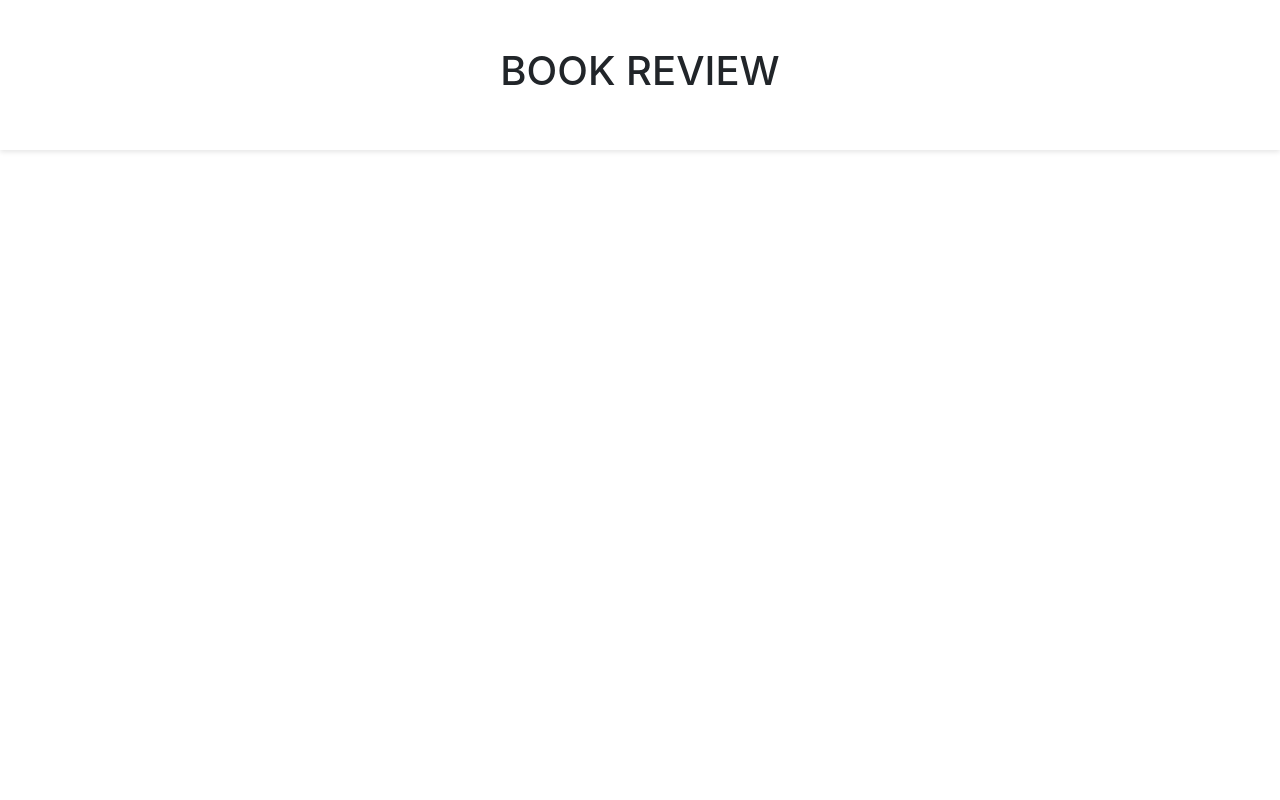
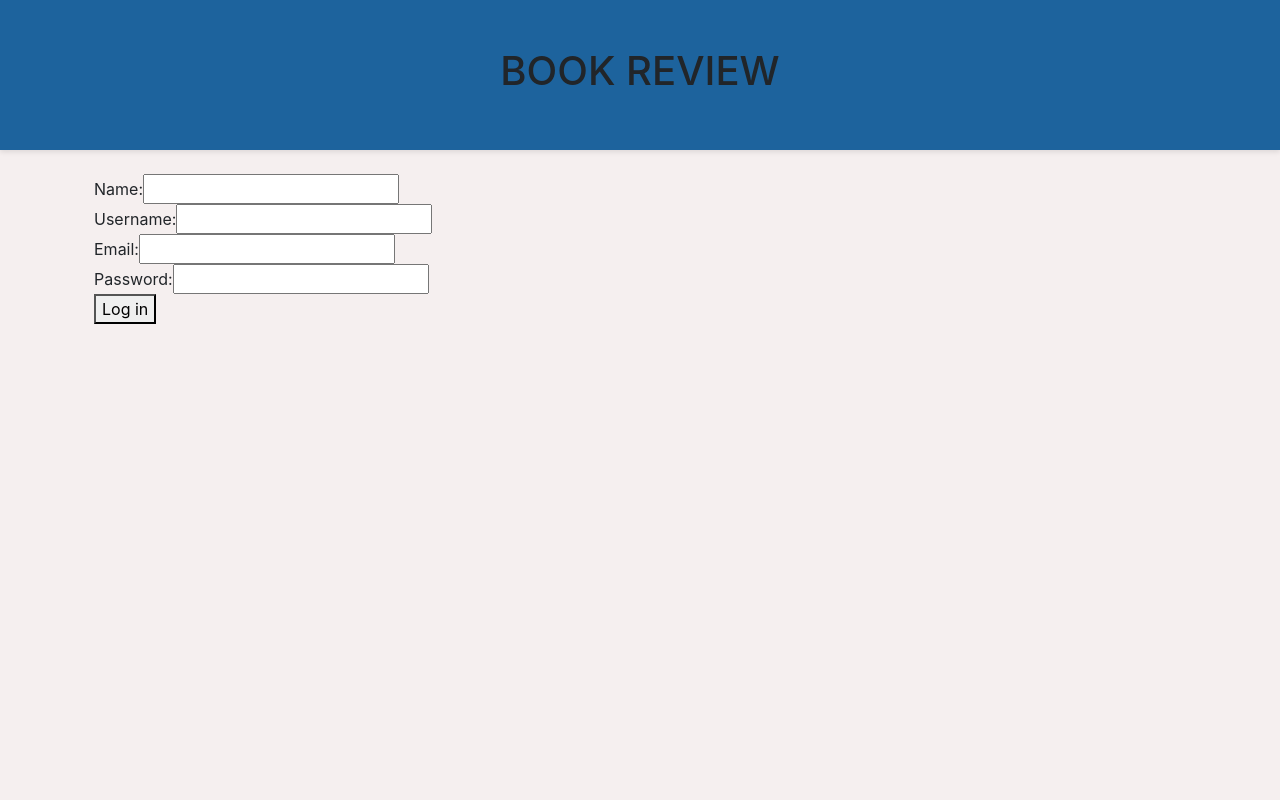
Before and after one commit to minnehkamau/book-review-sinatra-frontend, a React (Create React App) app: page /login in a window 1280 px wide. Shown: the top 800 px of the page. Built offline with nearby package versions, Linux system fonts and the light colour scheme.

Commit message:
deleting a review

```diff
--- a/src/App.js
+++ b/src/App.js
@@ -1,17 +1,26 @@
 import './App.css';
+import React, { useState } from 'react';
 import {BrowserRouter, Routes, Route} from "react-router-dom"
 import Layout from './components/layout/Layout';
 import Home from './components/Home';
 import Login from "./components/Login";
+import ReviewForm from "./components/ReviewForm";
 
 function App() {
+
+  const [reviews, setReviews] = useState([]);
+
+
+
   return (
     <BrowserRouter>
     <Routes>
       <Route path='/' element={<Layout/>}>
-        <Route index element={<Home/>} />
-        <Route path="/about" element={<Home/>} />
+        <Route index element={<Home reviews={reviews} setReviews={setReviews}/>} />
+        <Route path="/about" element={<Home  reviews={reviews} setReviews={setReviews}/>} />
        <Route path="/login" element={<Login />} />
+       <Route path="/books/:bookId/reviews/new" element={<ReviewForm setReviews={setReviews} />} />
+       <Route path="/review-form" element={<ReviewForm />} />
       </Route>
     </Routes>
     </BrowserRouter>
--- a/src/components/Book.js
+++ b/src/components/Book.js
@@ -1,7 +1,9 @@
 import React from 'react';
-import ReviewForm from './ReviewForm';
+import {  Link } from 'react-router-dom';
 
-function Book({ book }) {
+
+function Book({ book, deleteReview }) {
+
   //const reviews = book.reviews ? book.reviews.filter((review) => review.book_id === bookId) : [];
 
   // Calculate average rating
@@ -13,7 +15,7 @@ function Book({ book }) {
   return (
     <>
       <div className="card mb-3">
-        <div className="card-body">
+        <div className="card-body my-custom-font">
                 <img src={book.image_url} alt={book.title} />
                   <h5 className="fw-bold">Title:{book.title}</h5>
                   <h6 className="card-text">Author:{book.author}</h6>
@@ -25,15 +27,21 @@ function Book({ book }) {
               </div>
         </div>
         <hr />
-        <div className='p-4'>
+        <div className='p-4 book-details'>
             <h5 className="fw-bold">Total reviews: {book.reviews ? book.reviews.filter(review => review.book_id === book.id).length : 0}</h5>
             {book.reviews && book.reviews.filter(review => review.book_id === book.id).map((review, index) => (
-            <p className='bg-light bordered mb-2' key={index}>
-              {review.comment}
+              <div className='bg-light bordered mb-2' key={index}>
+              <p>{review.comment}</p>
+              <p className='fw-bold'> {review.user?.username}</p>
+              <div>
+                <Link to={`/edit-review/${review.id}`} className='btn btn-sm btn-primary me-2'>Edit</Link>
+                <button className='btn btn-sm btn-danger' onClick={() => deleteReview(review.id)}>Delete</button>
+              </div>
+              </div>
+            ))}
+            {/* <ReviewForm bookId={book.id} />  */}
+            <Link to="/review-form" className="link-bold" >ADD REVIEW</Link>
 
-            </p>
-          ))}
-           <ReviewForm bookId={book.id} />
 
 
         </div>
--- a/src/components/Home.js
+++ b/src/components/Home.js
@@ -1,10 +1,11 @@
 import React, { useEffect, useState } from 'react'
 import Book from './Book'
 
-function Home() {
-  const [books, setBooks] = useState([])
+function Home({reviews, setReviews}) {
+  const [books, setBooks] = useState([]);
+
   // const [loading, setLoading] = useState(true)
-
+//fetching all books
   useEffect(() => {
     try {
       fetch("http://localhost:9292/books", {
@@ -24,6 +25,7 @@ function Home() {
     }
   }, [])
 
+  //fetching reviews per each book
   useEffect(() => {
     books.forEach((book) => {
       // Check if the book already has reviews
@@ -44,32 +46,41 @@ function Home() {
     });
   }, [books]);
 
+  const deleteReview = async (reviewId) => {
+    try {
+      const response = await fetch(`http://localhost:9292/reviews/${reviewId}`, {
+        method: "DELETE",
+        headers: {
+          "Content-Type": "application/json",
+        },
+      });
 
+      if (response.status === 204) {
+        setReviews(reviews.filter((review) => review.id !== reviewId));
+        window.location.reload();
+      } else {
+        const data = await response.json();
+        console.log(data.error); // handle error
+      }
+    } catch (error) {
+      console.log(error); // handle error
+    }
+  };
 
 
  return(
-    <div>
-
-
-    <div className="container">
-        {/* <h1 className='py-3 '>{books && books.length}</h1> */}
-        <div className="row ">
-            <div className="col-sm-8">
-            {
-                    books && books.map((book)=>(
-                         <Book book={book} key={book.id} />
-                    ))
-                  }
-
-            </div>
-
-
-        </div>
-    </div>
-
-
-</div>
+  <div className="container">
+    {books.map((book) => (
+    <Book
+    key={book.id}
+    book={book}
+    reviews={reviews}
+    setReviews={setReviews}
+    deleteReview={deleteReview}
+  />
+    ))}
+  </div>
  )
 
 }
-export default Home
+export default Home;
--- a/src/components/Login.js
+++ b/src/components/Login.js
@@ -1,53 +1,58 @@
-// import { useState } from "react";
-
-// import { useHistory } from "react-router-dom"; // import the useHistory hook
+import { useState } from 'react';
 
 function Login() {
-//   const [username, setUsername] = useState("");
-//   const [password, setPassword] = useState("");
-//   const history = useHistory(); // initialize the useHistory hook
+    const [name, setName] = useState('');
+  const [username, setUsername] = useState('');
+  const [email, setEmail] = useState('');
+  const [password, setPassword] = useState('');
+  const [success, setSuccess] = useState(false);
 
-//   const handleLogin = (event) => {
-//     event.preventDefault();
 
-//     // send the user's login credentials to the server using a POST request
-//     axios
-//       .post("/api/login", { username, password })
-//       .then((response) => {
-//         // handle successful login and navigate to the homepage
-//         console.log("User logged in successfully!");
-//         history.push("/");
-//       })
-//       .catch((error) => {
-//         // handle login error
-//         console.error("Error logging in: ", error);
-//       });
-//   };
+  const handleSubmit = (event) => {
+    event.preventDefault();
+    fetch('http://localhost9292/login', {
+      method: 'POST',
+      headers: {
+        'Content-Type': 'application/json'
+      },
+      body: JSON.stringify({
+        name: name,
+        username: username,
+        email: email,
+        password: password
+      })
+    })
+      .then(response => response.json())
+      .then(data => {
+        // handle the response data
+        if (data.success) {
+          setSuccess(true);
+        }
+      })
+      .catch(error => console.error(error));
+  };
 
-//   return (
-//     <div>
-//       <h1>Login</h1>
-//       <form onSubmit={handleLogin}>
-//         <label>
-//           Username:
-//           <input
-//             type="text"
-//             value={username}
-//             onChange={(event) => setUsername(event.target.value)}
-//           />
-//         </label>
-//         <label>
-//           Password:
-//           <input
-//             type="password"
-//             value={password}
-//             onChange={(event) => setPassword(event.target.value)}
-//           />
-//         </label>
-//         <button type="submit">Login</button>
-//       </form>
-//     </div>
-//   );
- }
-
- export default Login;
+  return (
+    <form onSubmit={handleSubmit}>
+      {success && <p>Login successful!</p>}
+        <div>
+        <label>Name:</label>
+        <input type="text" value={name} onChange={(e) => setName(e.target.value)} />
+      </div>
+      <div>
+        <label>Username:</label>
+        <input type="text" value={username} onChange={(e) => setUsername(e.target.value)} />
+      </div>
+      <div>
+        <label>Email:</label>
+        <input type="text" value={email} onChange={(e) => setEmail(e.target.value)} />
+      </div>
+      <div>
+        <label>Password:</label>
+        <input type="password" value={password} onChange={(e) => setPassword(e.target.value)} />
+      </div>
+      <button type="submit">Log in</button>
+    </form>
+  );
+}
+export default Login;
--- a/src/components/ReviewForm.js
+++ b/src/components/ReviewForm.js
@@ -3,6 +3,7 @@ import React, { useState } from 'react';
 function ReviewForm(props) {
   const [comment, setComment] = useState('');
   const [rating, setRating] = useState(0); // default rating is 0
+  const [username, setUsername] = useState('');
 
   const handleSubmit = (event) => {
     event.preventDefault();
@@ -16,7 +17,8 @@ function ReviewForm(props) {
         comment: comment,
         rating: rating,
         book_id: props.bookId,
-        user_id: user_id
+        user_id: user_id,
+        username: username
       })
     })
       .then(response => {
@@ -29,9 +31,27 @@ function ReviewForm(props) {
       })
       .catch(error => console.error(error));
   };
+  function getStars(rating) {
+    let stars = '';
+    for (let i = 0; i < rating; i++) {
+      stars += '★'; // Unicode star
+    }
+    for (let i = rating; i < 5; i++) {
+      stars += '☆'; // Unicode empty star
+    }
+    return stars;
+  }
+
+
+
+
 
   return (
     <form onSubmit={handleSubmit}>
+      <div className="form-group">
+        <label htmlFor="username">Username</label>
+        <input type="text" className="form-control" id="username" value={username} onChange={event => setUsername(event.target.value)} />
+      </div>
       <div className="form-group">
         <label htmlFor="comment">Comment</label>
         <textarea className="form-control" id="comment" rows="3" value={comment} onChange={event => setComment(event.target.value)}></textarea>
@@ -45,7 +65,11 @@ function ReviewForm(props) {
     <option value="4">4</option>
     <option value="5">5</option>
   </select>
+  <p>{getStars(rating)}</p>
 </div>
+
+
+
       <button type="submit" className="btn btn-primary">Submit</button>
     </form>
   );
--- a/src/components/layout/Layout.js
+++ b/src/components/layout/Layout.js
@@ -1,7 +1,7 @@
 import React from 'react'
 import { Outlet } from 'react-router-dom'
 import Footer from './Footer'
-import Navbar from './Navbar'
+import Navbar from '../Navbar'
 
 function Layout() {
   return (
--- a/src/index.css
+++ b/src/index.css
@@ -5,6 +5,7 @@ body {
     sans-serif;
   -webkit-font-smoothing: antialiased;
   -moz-osx-font-smoothing: grayscale;
+  background-color:#F5EFEF ;
 }
 
 code {
@@ -16,7 +17,7 @@ code {
   display: flex;
   justify-content: space-between;
   align-items: center;
-  background-color: #fff;
+  background-color:  #1D639D;
   height: 100px;
   padding: 0 50px;
   box-shadow: 0px 2px 5px rgba(0, 0, 0, 0.1);
@@ -62,4 +63,26 @@ code {
   display: block;
 
 
+
 }
+.book-details {
+  font-family: Arial, sans-serif;
+  font-size: 16px;
+}
+.my-custom-font {
+  font-family: Arial, sans-serif;
+  font-size: 16px;
+}
+.container {
+  display: grid;
+  grid-template-columns: repeat(auto-fit, minmax(300px, 1fr));
+  grid-gap: 20px;
+}
+@media screen and (max-width: 768px) {
+  .container {
+    grid-template-columns: repeat(auto-fit, minmax(250px, 1fr));
+  }
+}
+.link-bold {
+  font-weight: bold;
+}
--- a/src/index.js
+++ b/src/index.js
@@ -6,9 +6,12 @@ import reportWebVitals from './reportWebVitals';
 
 const root = ReactDOM.createRoot(document.getElementById('root'));
 root.render(
+
   <React.StrictMode>
     <App />
   </React.StrictMode>
+
+
 );
 
 // If you want to start measuring performance in your app, pass a function
```
Also changed, not shown: src/components/Navbar.js (renamed from src/components/layout/Navbar.js), src/components/layout/Footer.js (line endings or trailing spaces). Lines whose indentation alone changed are shown as unchanged.
